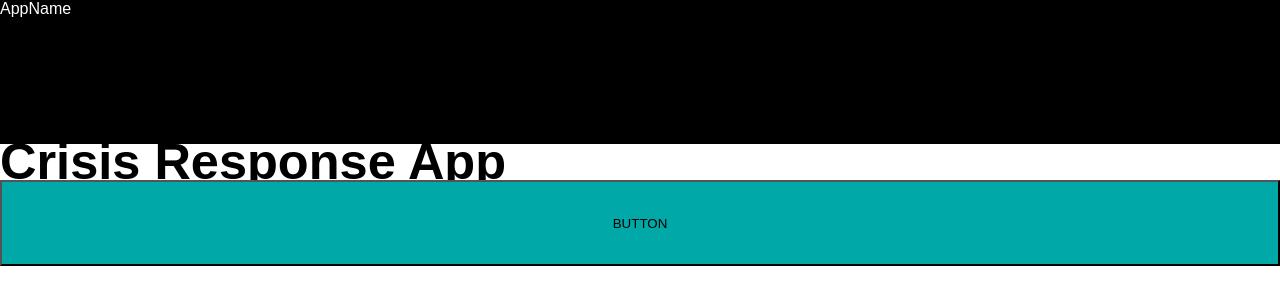
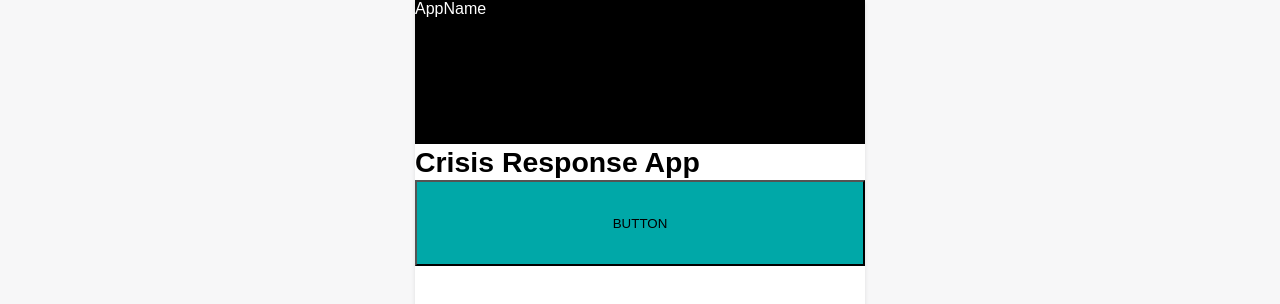
Before and after one commit to isupreetk/crisis-response, a React (Create React App) app: page / in a window 1280 px wide. Shown: the top 304 px of the page. Built offline with nearby package versions, Linux system fonts and the light colour scheme.

Commit message:
make desktop look mobile for simplicity

```diff
--- a/src/App.jsx
+++ b/src/App.jsx
@@ -12,6 +12,7 @@ import NavBar from './components/NavBar/NavBar';
 function App() {
   return (
     <>
+      <main className='app'>
         <BrowserRouter>
           <NavBar />
           <Routes>
@@ -35,6 +36,8 @@ function App() {
 
           </Routes>
         </BrowserRouter>
+      </main>
+
     </>
   );
 }
--- a/src/App.scss
+++ b/src/App.scss
@@ -1,2 +1,14 @@
 @use "./styles/mixins.scss" as *;
 @use "./styles/variables.scss" as *;
+
+.app {
+  width: 100%;
+  background-color: white;
+  min-height: 100vh;
+  box-shadow: 0px 2px 4px rgba(0, 0, 0, 0.1);
+
+  @include tablet {
+    max-width: 450px;
+    min-width: 450px;
+  }
+}
--- a/src/index.scss
+++ b/src/index.scss
@@ -6,6 +6,14 @@
   margin: 0;
   padding: 0;
   box-sizing: border-box;
+}
+
+body {
+  background-color: #f7f7f8;
+
+  @include tablet {
+    @include flexbox;
+  }
 }
 
 body,
@@ -26,30 +34,18 @@ h1 {
   font-size: 1.777rem;
   font-weight: 700;
   line-height: 2.25rem;
-
-  @include tablet {
-    font-size: 3.157rem;
-  }
 }
 
 h2 {
   //subheader
   font-size: 1.333rem;
   font-weight: 700;
-
-  @include tablet {
-    font-size: 2.369rem;
-  }
 }
 
 h3 {
   //small header
   font-size: 1rem;
   font-weight: 700;
-
-  @include tablet {
-    font-size: 1.77rem;
-  }
 }
 
 p {
```
Lines whose indentation alone changed are shown as unchanged.
